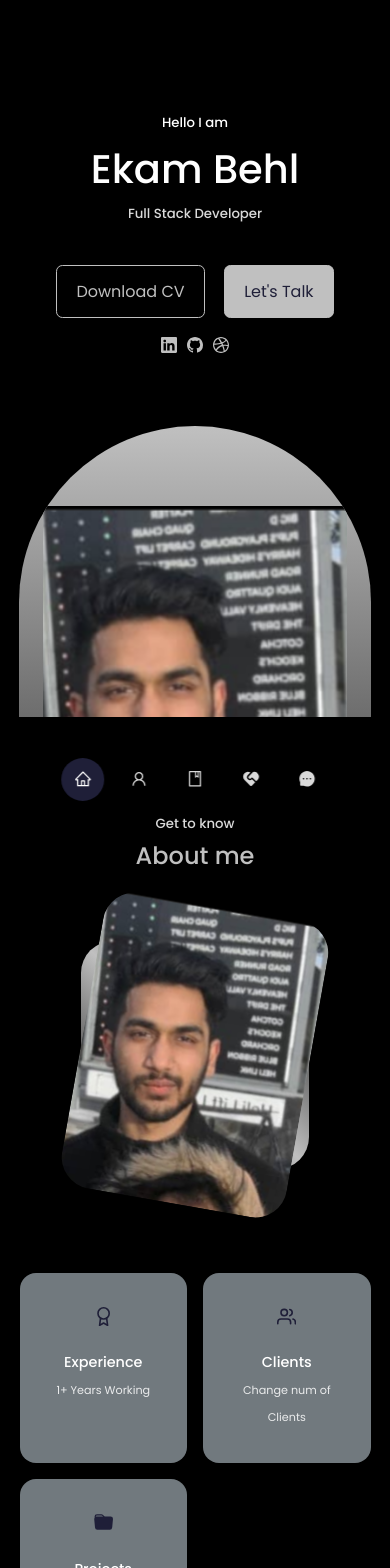
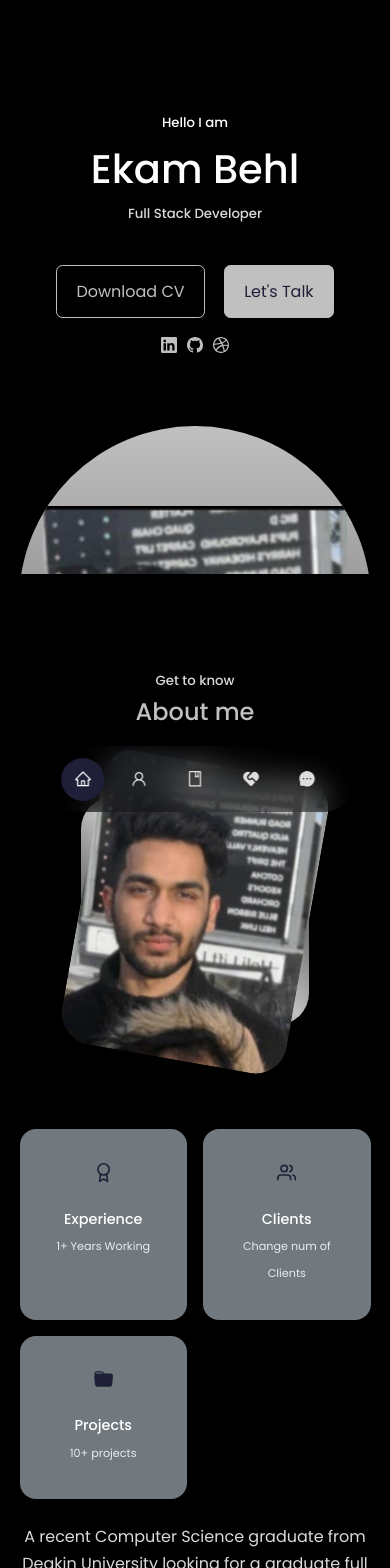
Before and after one commit to EkamBehl/My_Portfolio, a React (Create React App) app: page / in a window 390 px wide. Shown: the top 1568 px of the page. Built offline with nearby package versions, Linux system fonts and the light colour scheme.

Commit message:
Update Header.css

```diff
--- a/src/components/header/Header.css
+++ b/src/components/header/Header.css
@@ -44,7 +44,7 @@ header{
 }
 @media screen and (max-width: 1024px) {
     header{
-        height:85vh;
+        height:68vh;
     }
 
 }
@@ -62,7 +62,7 @@ header{
 
     }
     .me{
-       height:80vh;
+       height:100vh;
        }
 
 
```
